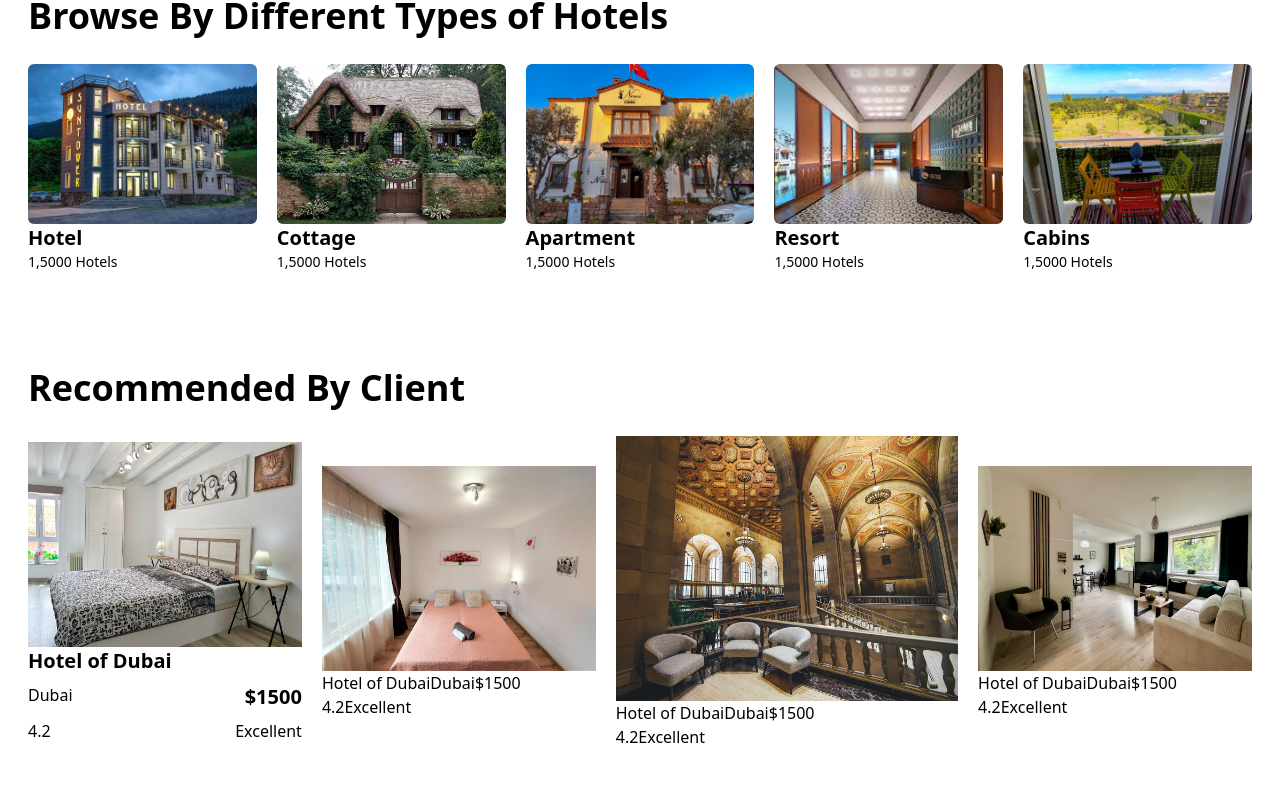
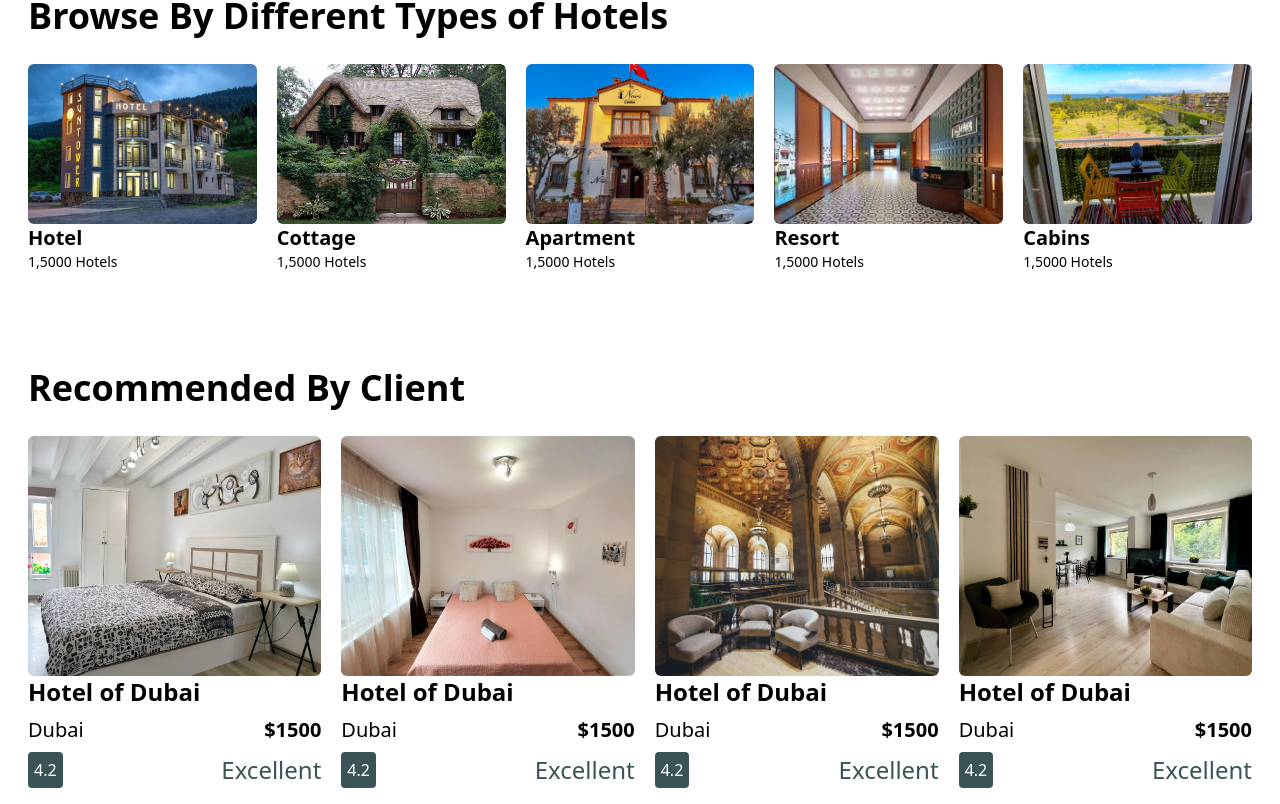
Before and after one commit to farzanapomy/Travella-app, a React (Vite) app in the folder app/: page / in a window 1280 px wide. Shown: the part 1238-2042 px from the top of the page. Before the commit the page ends 2003 px from the top, so only its background shows below. Built offline with nearby package versions, Linux system fonts and the light colour scheme.

Commit message:
update-ui-r

```diff
--- a/app/src/pages/Components/Recommended/Recommended.jsx
+++ b/app/src/pages/Components/Recommended/Recommended.jsx
@@ -11,45 +11,67 @@ const Recommended = () => {
       </h1>
       <div className="flex flex-wrap lg:flex-nowrap justify-center lg:justify-between items-center gap-5 w-full mx-auto">
         <div>
-          <img src={rating1} alt="" />
-          <p className=" font-semibold text-xl">Hotel of Dubai</p>
+          <img
+            src={rating1}
+            alt=""
+            className="rounded-md h-60 object-cover w-full "
+          />
+          <p className=" font-bold text-2xl">Hotel of Dubai</p>
           <div className="flex mt-2 justify-between gap-10">
-            <p>Dubai</p>
+            <p className="font-medium text-xl">Dubai</p>
             <p className=" font-semibold text-xl ">$1500</p>
           </div>
-          <div className="flex mt-2 justify-between gap-10">
-            <button>4.2</button>
-            <span>Excellent</span>
+          <div className="flex mt-2 justify-between  items-center">
+            <button className=" text-white  bg-[#3A5357] p-1.5 rounded">4.2</button>
+            <span className="text-title-md text-[#3A5357]">Excellent</span>
           </div>
         </div>
         <div>
-          <img src={rating2} alt="" />
-          <span>Hotel of Dubai</span>
-          <span>Dubai</span>
-          <span>$1500</span>
-          <div>
-            <button>4.2</button>
-            <span>Excellent</span>
+          <img
+            src={rating2}
+            alt=""
+            className="rounded-md h-60 object-cover w-full "
+          />
+          <p className=" font-bold text-2xl">Hotel of Dubai</p>
+          <div className="flex mt-2 justify-between gap-10">
+            <p className="font-medium text-xl">Dubai</p>
+            <p className=" font-semibold text-xl ">$1500</p>
+          </div>
+          <div className="flex mt-2 justify-between  items-center">
+            <button className=" text-white  bg-[#3A5357] p-1.5 rounded">4.2</button>
+            <span className="text-title-md text-[#3A5357]">Excellent</span>
           </div>
         </div>
         <div>
-          <img src={rating3} alt="" />
-          <span>Hotel of Dubai</span>
-          <span>Dubai</span>
-          <span>$1500</span>
-          <div>
-            <button>4.2</button>
-            <span>Excellent</span>
+          <img
+            src={rating3}
+            alt=""
+            className="rounded-md h-60 object-cover w-full "
+          />
+          <p className=" font-bold text-2xl">Hotel of Dubai</p>
+          <div className="flex mt-2 justify-between gap-10">
+            <p className="font-medium text-xl">Dubai</p>
+            <p className=" font-semibold text-xl ">$1500</p>
+          </div>
+          <div className="flex mt-2 justify-between  items-center">
+            <button className=" text-white  bg-[#3A5357] p-1.5 rounded">4.2</button>
+            <span className="text-title-md text-[#3A5357]">Excellent</span>
           </div>
         </div>
         <div>
-          <img src={rating4} alt="" />
-          <span>Hotel of Dubai</span>
-          <span>Dubai</span>
-          <span>$1500</span>
-          <div>
-            <button>4.2</button>
-            <span>Excellent</span>
+          <img
+            src={rating4}
+            alt=""
+            className="rounded-md h-60 object-cover w-full "
+          />
+          <p className=" font-bold text-2xl">Hotel of Dubai</p>
+          <div className="flex mt-2 justify-between gap-10">
+            <p className="font-medium text-xl">Dubai</p>
+            <p className=" font-semibold text-xl ">$1500</p>
+          </div>
+          <div className="flex mt-2 justify-between  items-center">
+            <button className=" text-white  bg-[#3A5357] p-1.5 rounded">4.2</button>
+            <span className="text-title-md text-[#3A5357]">Excellent</span>
           </div>
         </div>
       </div>
```
